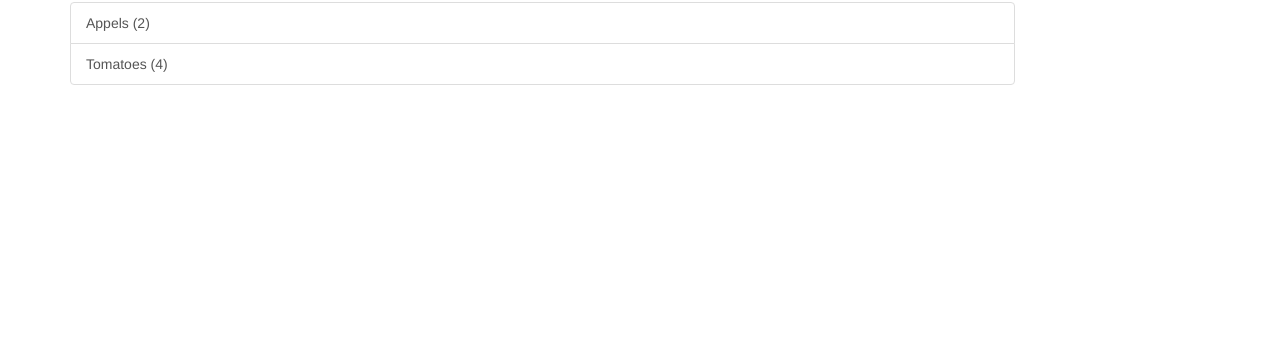
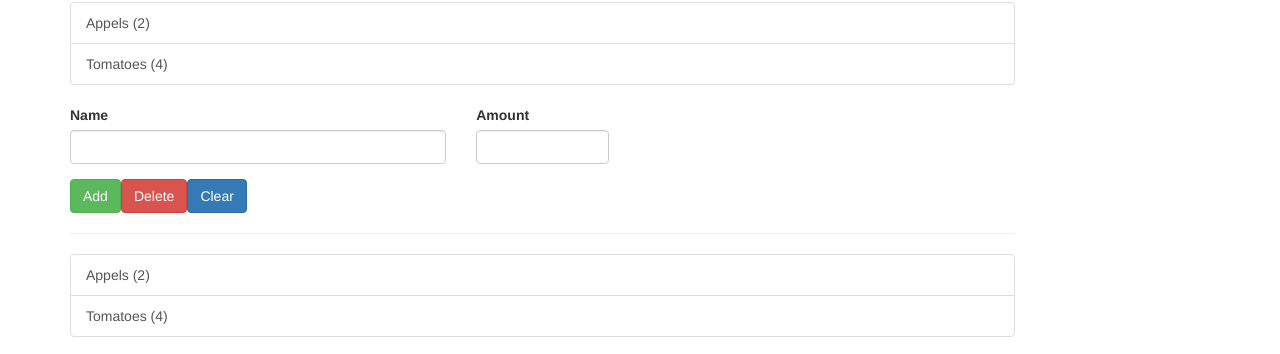
Before and after one commit to ksdragon/ng4-complete-guide, an Angular app: page / in a window 1280 px wide. Shown: the part 466-820 px from the top of the page. Built offline with nearby package versions, Linux system fonts and the light colour scheme.

Commit message:
Add navigate events

```diff
--- a/src/app/app.component.html
+++ b/src/app/app.component.html
@@ -6,4 +6,5 @@
       <app-shopping-list></app-shopping-list>
     </div>
   </div>
+  <app-shopping-list></app-shopping-list>
 </div>
```
